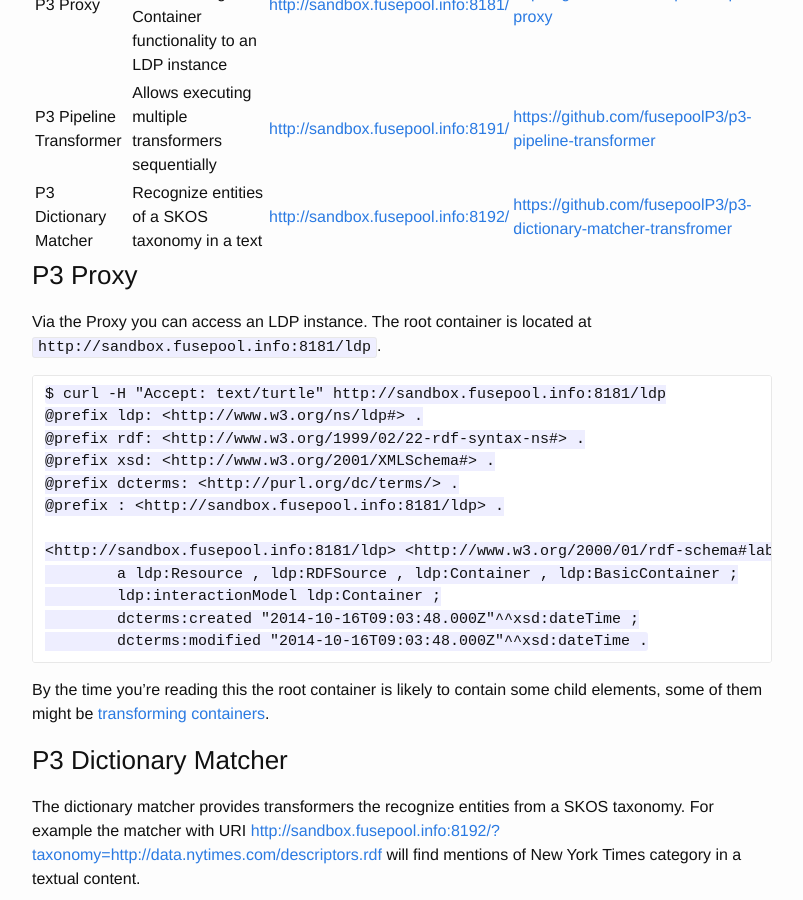
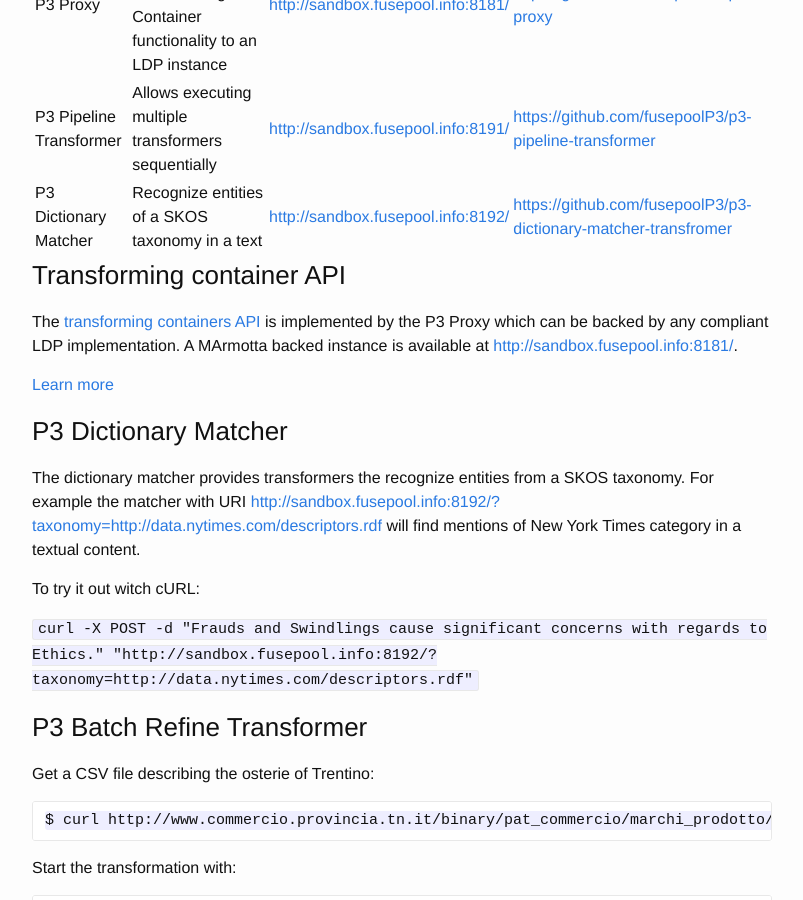
Before and after one commit to fusepoolP3/fusepoolp3.github.io, a Jekyll site: the page built from index.md, in a window 1280 px wide and 900 px high, scrolled down 744 px. Shown: the whole window, without its empty margins (238-1041 px from the left). Built offline with Jekyll 4.4.1, drawn with Linux system fonts in a browser that asks for light colours.

Commit message:
Externalized proxy description

```diff
--- a/index.md
+++ b/index.md
@@ -30,31 +30,21 @@
 The following are applications providing implementation of the Fusepool
 APIs:
 
+
 | Name | Description | Life instance | Source |
 | ----- |----- | -----| -----|
 | P3 Proxy | An HTTP Proxy adding P3 Transforming Container functionality to an LDP instance| [http://sandbox.fusepool.info:8181/](http://sandbox.fusepool.info:8181/) | [https://github.com/fusepoolP3/p3-proxy](https://github.com/fusepoolP3/p3-proxy)|
 | P3 Pipeline Transformer | Allows executing multiple transformers sequentially | [http://sandbox.fusepool.info:8191/](http://sandbox.fusepool.info:8191/) | [https://github.com/fusepoolP3/p3-pipeline-transformer](https://github.com/fusepoolP3/p3-pipeline-transformer)|
 | P3 Dictionary Matcher | Recognize entities of a SKOS taxonomy in a text | [http://sandbox.fusepool.info:8192/](http://sandbox.fusepool.info:8192/) | [https://github.com/fusepoolP3/p3-dictionary-matcher-transfromer](https://github.com/fusepoolP3/p3-dictionary-matcher-transfromer)|
 
-### P3 Proxy
 
-Via the Proxy you can access an LDP instance. The root container is located at `http://sandbox.fusepool.info:8181/ldp`.
+### Transforming container API
 
-    $ curl -H "Accept: text/turtle" http://sandbox.fusepool.info:8181/ldp
-    @prefix ldp: <http://www.w3.org/ns/ldp#> .
-    @prefix rdf: <http://www.w3.org/1999/02/22-rdf-syntax-ns#> .
-    @prefix xsd: <http://www.w3.org/2001/XMLSchema#> .
-    @prefix dcterms: <http://purl.org/dc/terms/> .
-    @prefix : <http://sandbox.fusepool.info:8181/ldp> .
+The [transforming containers API ](https://github.com/fusepoolP3/overall-architecture/blob/master/transforming-container-api.md) is
+implemented by the P3 Proxy which can be backed by any compliant LDP implementation. A MArmotta backed instance is available at
+[http://sandbox.fusepool.info:8181/](http://sandbox.fusepool.info:8181/).
 
-    <http://sandbox.fusepool.info:8181/ldp> <http://www.w3.org/2000/01/rdf-schema#label> "Marmotta's LDP Root Container" ;
-    	a ldp:Resource , ldp:RDFSource , ldp:Container , ldp:BasicContainer ;
-    	ldp:interactionModel ldp:Container ;
-    	dcterms:created "2014-10-16T09:03:48.000Z"^^xsd:dateTime ;
-    	dcterms:modified "2014-10-16T09:03:48.000Z"^^xsd:dateTime .
-
-By the time you're reading this the root container is likely to contain some
-child elements, some of them might be [transforming containers](https://github.com/fusepoolP3/overall-architecture/blob/master/transforming-container-api.md).
+[Learn more](proxy)
 
 
 ### P3 Dictionary Matcher
```
Also changed, not shown: proxy.md (added, +23 -0 lines).
